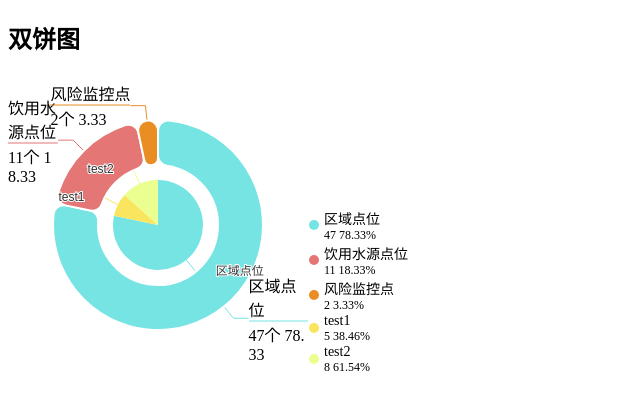
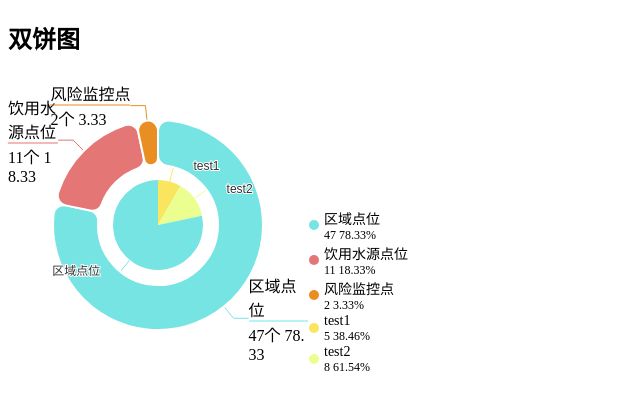
Before and after one commit to hejuxin/echartspie, a React (Create React App) app: page / in a window 1280 px wide. Shown: the top 410 px of the page, without its empty margins (0-640 px from the left). Built offline with nearby package versions, Linux system fonts and the light colour scheme.

Commit message:
feat: 一些结构和数据的修改

```diff
--- a/index.html
+++ /dev/null
@@ -1 +0,0 @@
-<div id="root"></div>
--- a/public/index.html
+++ b/public/index.html
@@ -13,7 +13,6 @@
       manifest.json provides metadata used when your web app is installed on a
       user's mobile device or desktop. See https://developers.google.com/web/fundamentals/web-app-manifest/
     -->
-    <link rel="manifest" href="%PUBLIC_URL%/manifest.json" />
     <!--
       Notice the use of %PUBLIC_URL% in the tags above.
       It will be replaced with the URL of the `public` folder during the build.
--- a/src/demo/doubleDemo3.jsx
+++ b/src/demo/doubleDemo3.jsx
@@ -9,12 +9,12 @@ const DoubleDemo3 = () => {
         data={[
           defaultData,
           [
+            { name: 'test1', value: 5 },
+            { name: 'test2', value: 8 },
             {
               name: '区域点位',
               value: 47,
             },
-            { name: 'test1', value: 5 },
-            { name: 'test2', value: 8 },
           ],
         ]}
         // radius={[
```
Also changed, not shown: public/manifest.json (deleted), src/index.js (renamed from src/index.tsx).
